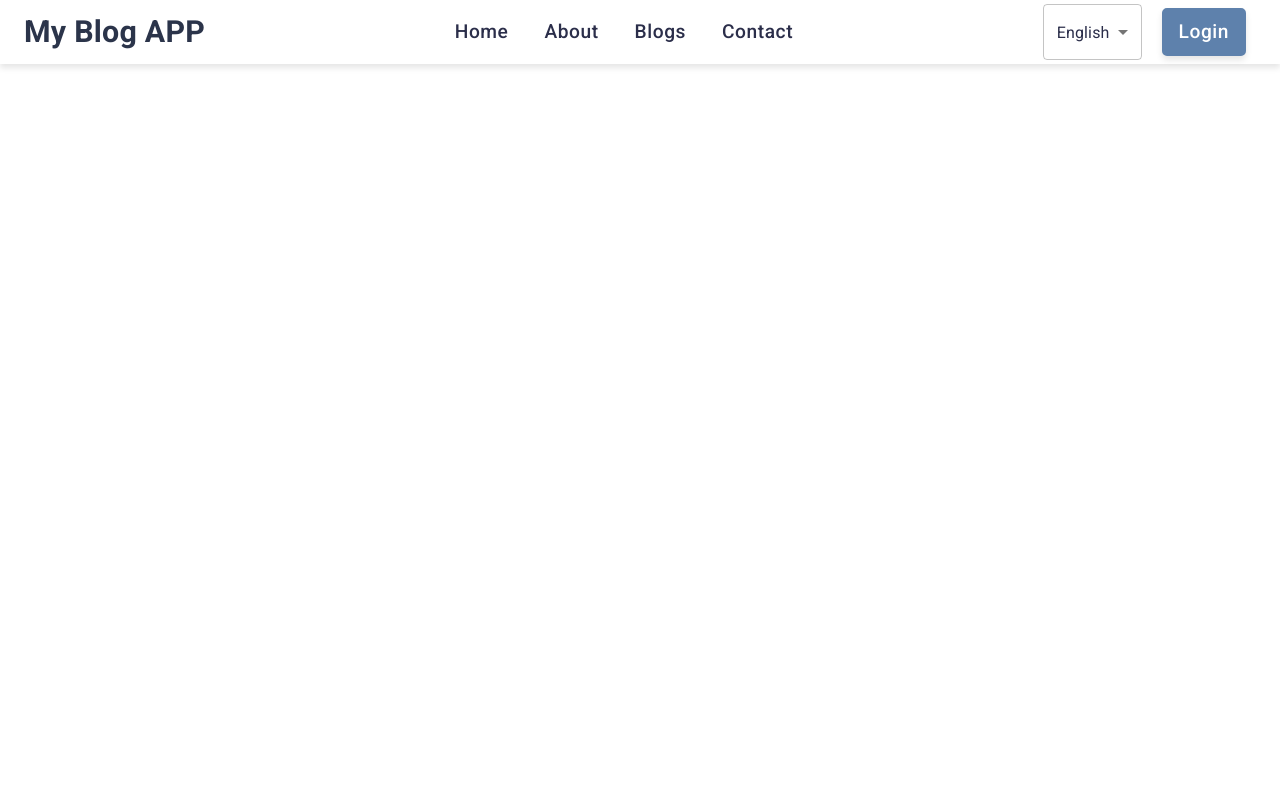
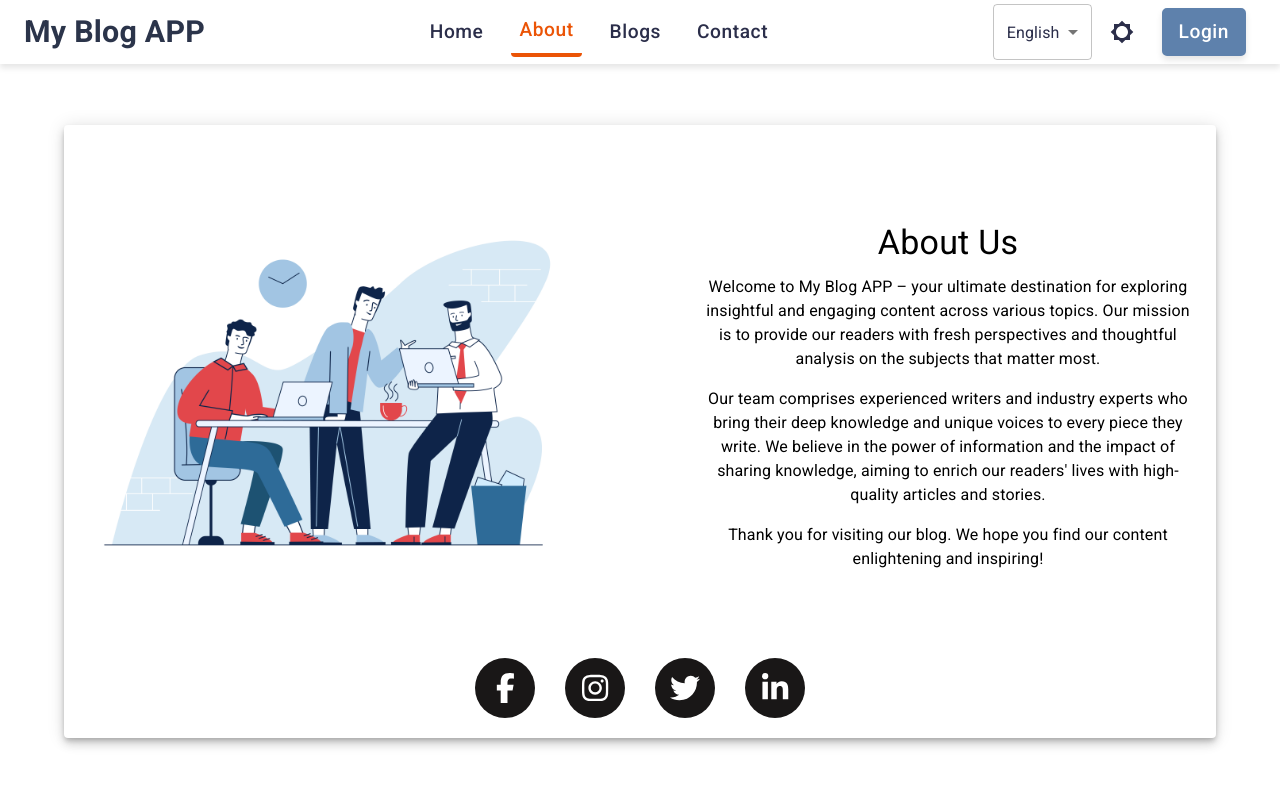
Before and after one commit to zaydhassan/mern-blog3, a React (Create React App) app in the folder client/: page /about in a window 1280 px wide. Shown: the top 786 px of the page. Built offline with nearby package versions, Linux system fonts and the light colour scheme.

Commit message:
third-commit

```diff
--- a/client/package.json
+++ b/client/package.json
@@ -7,6 +7,7 @@
     "@emotion/react": "^11.14.0",
     "@emotion/styled": "^11.14.0",
     "@fortawesome/fontawesome-svg-core": "^6.7.2",
+    "@fortawesome/free-brands-svg-icons": "^6.7.2",
     "@fortawesome/free-solid-svg-icons": "^6.7.2",
     "@fortawesome/react-fontawesome": "^0.2.2",
     "@headlessui/react": "^2.2.0",
--- a/client/src/App.js
+++ b/client/src/App.js
@@ -15,6 +15,7 @@ import BlogDetails from "./pages/BlogDetails";
 import { Toaster } from "react-hot-toast";
 import 'react-toastify/dist/ReactToastify.css';
 import Contact from "./pages/Contact";
+import About from './pages/About';
 
 function AppWrapper() {
   const { theme } = useTheme();
@@ -43,6 +44,7 @@ function AppWrapper() {
         <Route path="/forgot-password" element={<ForgotPassword />} />
         <Route path="/contact" element={<Contact />} />
         <Route path="/register" element={<Register />} />
+        <Route path="/about" element={<About />} />
       </Routes>
     </MuiThemeProvider>
   );
--- a/client/src/components/Navbar.css
+++ b/client/src/components/Navbar.css
@@ -199,6 +199,16 @@
 .navbar .MuiAvatar-root {
   margin-right: 10px;
   cursor: pointer;
-  width: 40px; /* Ensure the avatar size is reasonable */
-  height: 40px; /* Match width */
+  width: 40px;
+  height: 40px;
 }
+
+.navbar.light .MuiButton-root.active, .navbar.light .MuiTypography-root.active {
+  color: #EB5406;
+  border-bottom: 4px solid #EB5406;
+}
+
+.navbar.dark .MuiButton-root.active, .navbar.dark .MuiTypography-root.active {
+  color: #0ef;
+  border-bottom: 4px solid #0ef;
+}
--- a/client/src/components/Navbar.js
+++ b/client/src/components/Navbar.js
@@ -1,7 +1,7 @@
-import React, { useState } from "react";
-import { useNavigate } from "react-router-dom";
+import React, { useState, useEffect } from "react";
+import { useNavigate, useLocation } from "react-router-dom";
 import { useSelector, useDispatch } from "react-redux";
-import { AppBar, Toolbar, Typography, IconButton, Button, Avatar, MenuItem, Select } from "@mui/material";
+import { AppBar, Toolbar, Typography, IconButton, Button, Avatar, MenuItem, Select,Menu } from "@mui/material";
 import NightsStayIcon from '@mui/icons-material/NightsStay';
 import Brightness5Icon from '@mui/icons-material/Brightness5';
 import toast from "react-hot-toast";
@@ -16,6 +16,22 @@ const Navbar = () => {
   const { theme, toggleTheme } = useTheme();
   const dispatch = useDispatch();
   const [language, setLanguage] = useState("en");
+  const location = useLocation();
+  const [anchorEl, setAnchorEl] = useState(null);
+
+  useEffect(() => {
+    setAnchorEl(null);
+    console.log("Location changed, menu closed");
+  }, [location]);
+  const handleMenu = (event) => {
+    console.log("Avatar clicked");
+    event.stopPropagation();
+    setAnchorEl(event.currentTarget);
+  };
+
+  const handleClose = () => {
+    setAnchorEl(null);
+  };
 
   const handleLogout = () => {
     dispatch(authActions.logout());
@@ -48,16 +64,15 @@ const Navbar = () => {
         </Typography>
 
         <div style={{ flexGrow: 1, justifyContent: 'center', display: 'flex' }}>
-          <Button onClick={() => navigate("/")} color="inherit">Home</Button>
-          <Button onClick={() => navigate("/about")} color="inherit">About</Button>
-          <Button onClick={() => handleNavigation("/blogs")} color="inherit">Blogs</Button>
+        <Button className={location.pathname === "/" ? "active" : ""} onClick={() => navigate("/")} color="inherit">Home</Button>
+          <Button className={location.pathname === "/about" ? "active" : ""} onClick={() => navigate("/about")} color="inherit">About</Button>
+          <Button className={location.pathname.startsWith("/blogs") ? "active" : ""} onClick={() => handleNavigation("/blogs")} color="inherit">Blogs</Button>
           {isLogin && (
             <>
-              <Button onClick={() => navigate("/my-blogs")} color="inherit">My Blogs</Button>
-              <Button onClick={() => navigate("/create-blog")} color="inherit">Create Blog</Button>
+
             </>
           )}
-          <Button onClick={() => handleNavigation("/contact")} color="inherit">Contact</Button>
+          <Button className={location.pathname === "/contact" ? "active" : ""} onClick={() => handleNavigation("/contact")} color="inherit">Contact</Button>
         </div>
 
         <div style={{ display: 'flex', alignItems: 'center' }}>
@@ -79,29 +94,34 @@ const Navbar = () => {
           </Select>
 
           {isLogin && (
+            <>
            <Avatar
            src={user?.profile_image || "/default-avatar.png"}
            alt="Profile"
-              onClick={() => navigate('/profile')}
+           onClick={handleMenu}
            style={{ marginRight: '10px', cursor: 'pointer', width: '40px', height: '40px' }}
          />
+
+         <Menu
+  id="menu-appbar"
+  anchorEl={anchorEl}
+  anchorOrigin={{ vertical: 'bottom', horizontal: 'right' }}
+  transformOrigin={{ vertical: 'top', horizontal: 'right' }}
+  open={Boolean(anchorEl)}
+  onClose={handleClose}
+>
+  <MenuItem onClick={() => { handleNavigation('/profile'); handleClose(); }}>Profile</MenuItem>
+  <MenuItem onClick={() => { handleNavigation('/my-blogs'); handleClose(); }}>My Blogs</MenuItem>
+  <MenuItem onClick={() => { handleNavigation('/create-blog'); handleClose(); }}>Create Blog</MenuItem>
+  <MenuItem onClick={handleLogout}>Logout</MenuItem>
+</Menu>
+
+     </>
    )}
 
-          {isLogin ? (
-            <>
-              <IconButton onClick={toggleTheme} color="inherit">
-                {theme === 'light' ? <Brightness5Icon /> : <NightsStayIcon />}
-              </IconButton>
-              <Button onClick={handleLogout} color="inherit">Logout</Button>
-            </>
-          ) : (
-            <Button
-              onClick={() => navigate("/login")}
-              variant="contained"
-              className="MuiButton-contained"
-            >
-              Login
-            </Button>
+   <IconButton onClick={toggleTheme} color="inherit">{theme === 'light' ? <Brightness5Icon /> : <NightsStayIcon />}</IconButton>
+   {!isLogin && (
+     <Button onClick={() => navigate("/login")} variant="contained" style={{ background: '#5e81ac', color: '#ffffff' }}>Login</Button>
    )}
  </div>
 </Toolbar>
--- /dev/null
+++ b/client/src/pages/About.js
@@ -0,0 +1,90 @@
+import React from "react";
+import { Typography, Container, Paper, Grid, useTheme } from "@mui/material";
+import { FontAwesomeIcon } from "@fortawesome/react-fontawesome";
+import { faFacebookF, faInstagram, faTwitter,faLinkedinIn } from "@fortawesome/free-brands-svg-icons";
+
+const AboutPage = () => {
+    const theme = useTheme();
+    const aboutStyle = {
+        padding: "20px",
+        marginTop: "-65px",
+        backgroundColor: theme.palette.mode === 'light' ? '#fff' : '#121212',
+        color: theme.palette.mode === 'light' ? '#000' : '#fff',
+        textAlign: 'center',
+    };
+
+    return (
+        <>
+            <style>
+                {`
+                .icon {
+                    color: #fff;
+                    font-size: 30px;
+                    height: 60px;
+                    width: 60px;
+                    background: #191717;
+                    line-height: 60px;
+                    border-radius: 50%;
+                    margin: 0 15px;
+                    cursor: pointer;
+                    transition: 0.5s;
+                    display: flex;
+                    justify-content: center;
+                    align-items: center;
+                    position: relative;
+                }
+
+                .icon::before {
+                    position: absolute;
+                    content: '';
+                    top: 0;
+                    left: 0;
+                    height: 100%;
+                    width: 100%;
+                    border-radius: 50%;
+                    background: #d35400;
+                    transform: scale(0.9);
+                    z-index: -1;
+                    transition: 0.5s;
+                }
+
+                .icon:hover {
+                    color: #ff6600;
+                    box-shadow: 0 0 25px #ff6600, 0 0 50px #ff6600;
+                    text-shadow: 0 0 25px #ff6600, 0 0 50px #ff6600;
+                    background-color: #000;
+                }
+
+                .icon:hover::before {
+                    transform: scale(1.2);
+                }
+                `}
+            </style>
+            <Container component="main" maxWidth="lg" sx={{ display: 'flex', flexDirection: 'column', justifyContent: 'center', height: '100vh' }}>
+                <Paper elevation={6} style={aboutStyle}>
+                    <Grid container spacing={15} justifyContent="center" alignItems="center">
+                        <Grid item xs={12} md={6}>
+                        <img src="/about.jpg" alt="About Us" style={{ maxWidth: "100%", height: "auto", borderRadius: "4px" }} />
+                        </Grid>
+                        <Grid item xs={12} md={6}>
+                            <Typography variant="h4" gutterBottom>About Us</Typography>
+                            <Typography variant="body1" paragraph>Welcome to My Blog APP – your ultimate destination for exploring insightful and engaging content across various topics. Our mission is to provide our readers with fresh perspectives and thoughtful analysis on the subjects that matter most.</Typography>
+                            <Typography variant="body1" paragraph>Our team comprises experienced writers and industry experts who bring their deep knowledge and unique voices to every piece they write. We believe in the power of information and the impact of sharing knowledge, aiming to enrich our readers' lives with high-quality articles and stories.</Typography>
+                            <Typography variant="body1">Thank you for visiting our blog. We hope you find our content enlightening and inspiring!</Typography>
+                        </Grid>
+                    </Grid>
+                    <div style={{ marginTop: 10 }}>
+                        <ul style={{ display: 'flex', justifyContent: 'center', padding: '0', margin: '0' }}>
+                            <li className="icon"><FontAwesomeIcon icon={faFacebookF} /></li>
+                            <li className="icon"><FontAwesomeIcon icon={faInstagram} /></li>
+                            <li className="icon"><FontAwesomeIcon icon={faTwitter} /></li>
+                            <li className="icon"><FontAwesomeIcon icon={faLinkedinIn} /></li>
+                        </ul>
+                    </div>
+                </Paper>
+            </Container>
+        </>
+    );
+};
+
+export default AboutPage;
```
Also changed, not shown: client/public/about.jpg (added), 1 other file (tests, documents, lock files or other folders). Lines whose indentation alone changed are shown as unchanged.
